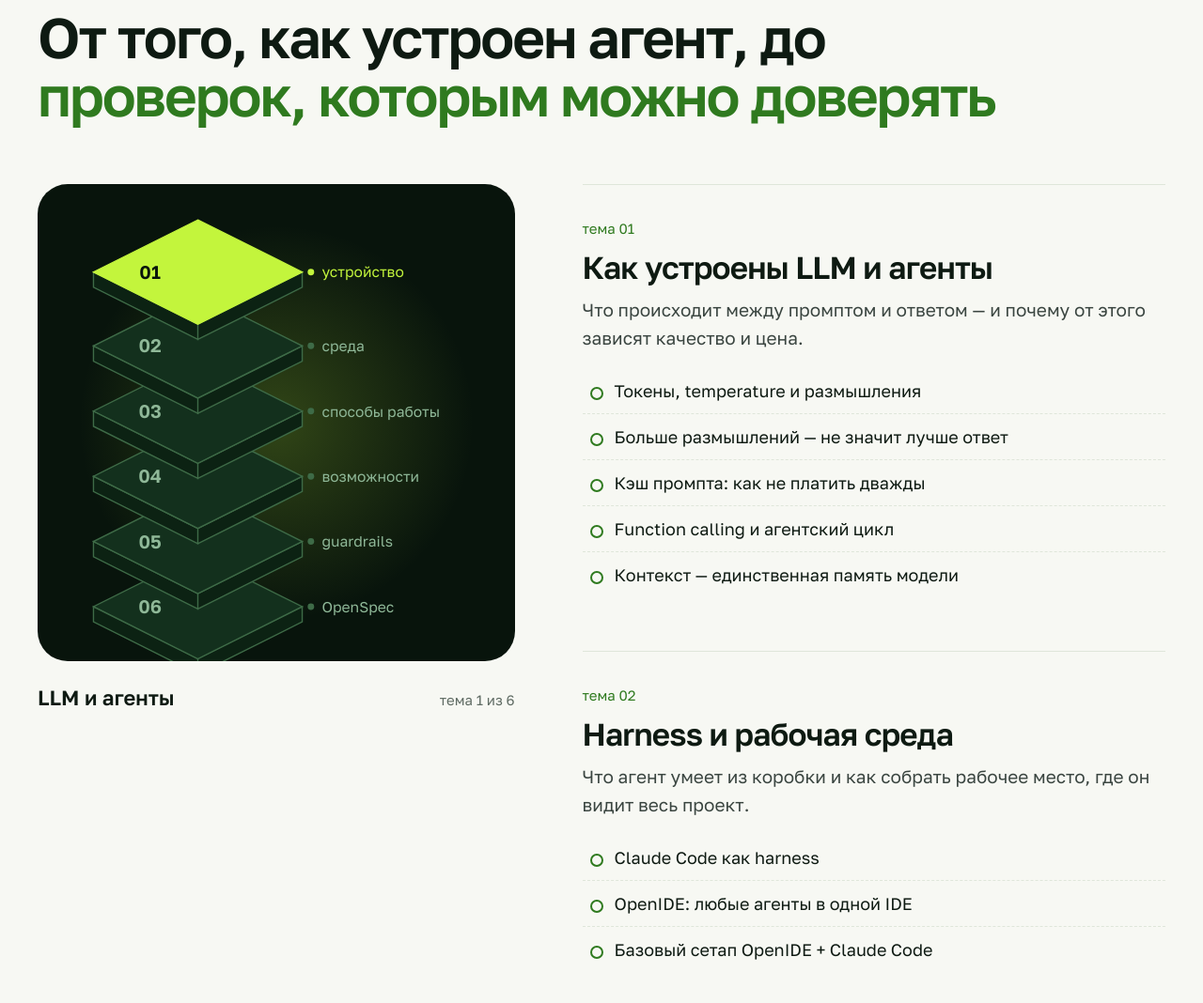
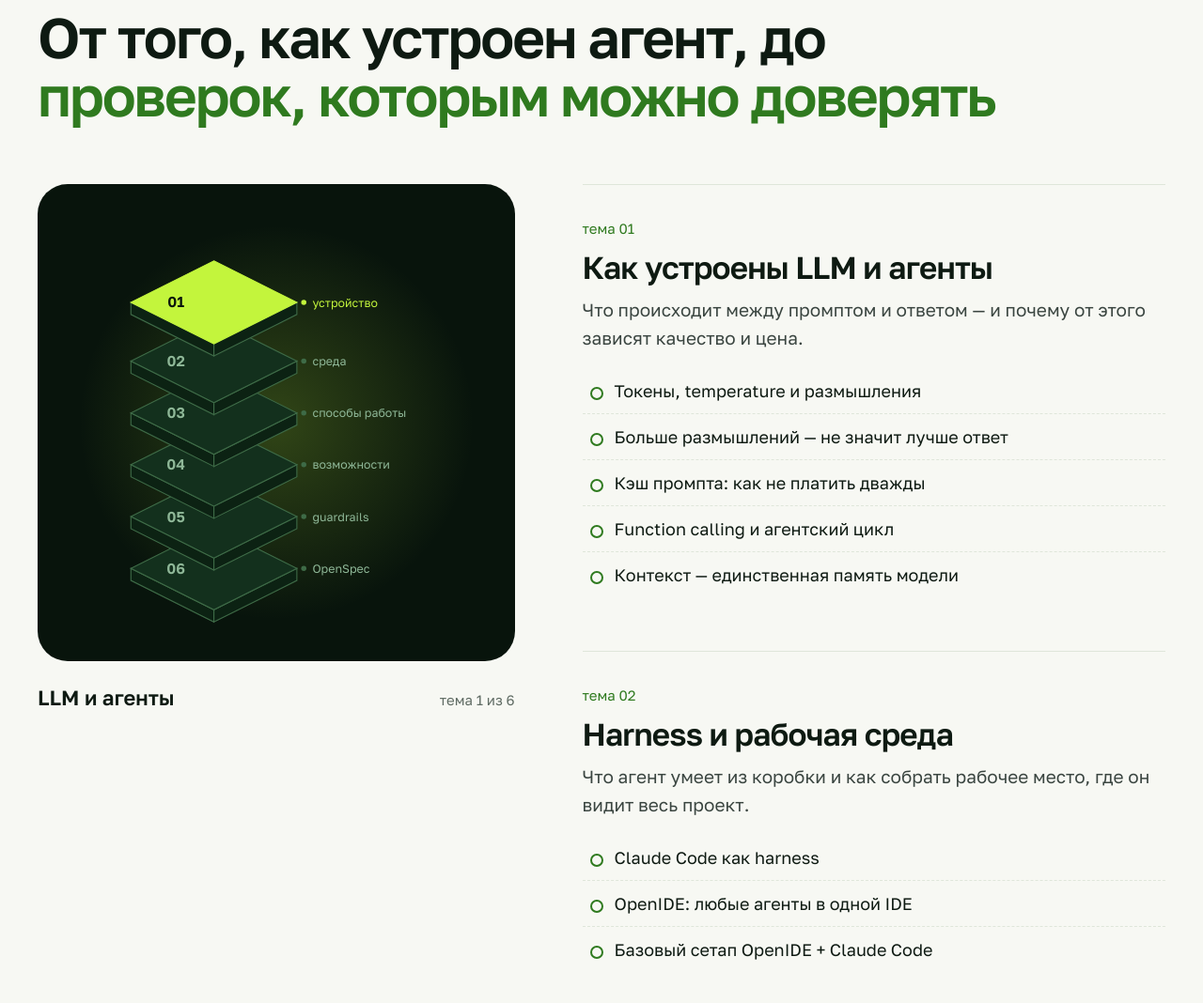
Before and after one commit to befayer/ai-agents-course-landing, a plain HTML site: page index.html in a window 1280 px wide. Shown: the part 1399-2467 px from the top of the page at 94% size. Drawn offline with Linux system fonts and the light colour scheme; animation ran at ten frames a second; a web font is replaced by a local one.

Commit message:
Вписать стек программы в блок, чтобы нижняя плитка не обрезалась
Co-Authored-By: Claude Opus 5.5 <noreply@anthropic.com>

```diff
--- a/index.html
+++ b/index.html
@@ -152,7 +152,7 @@ body::before{content:"";position:fixed;inset:0 0 auto;height:env(safe-area-inset
 .prog-vis{position:sticky;top:110px;align-self:start;display:grid;gap:22px}
 .stack{background:var(--night);border-radius:32px;padding:34px;aspect-ratio:1/1;max-height:520px;display:grid;place-items:center;position:relative;overflow:hidden}
 .stack::before{content:"";position:absolute;width:420px;height:420px;border-radius:50%;background:radial-gradient(closest-side,rgba(195,245,60,.22),transparent);left:50%;top:50%;transform:translate(-50%,-50%)}
-.stack svg{width:100%;height:auto;position:relative}
+.stack svg{width:100%;height:100%;min-height:0;position:relative;overflow:visible}
 .stack .pl{transition:transform .8s var(--ease)}
 .stack .pl .top-f{fill:#13301d;stroke:#3e6b47;stroke-width:1.2;transition:fill .6s ease,stroke .6s ease}
 .stack .pl .side-f{fill:#0c2213;stroke:#3e6b47;stroke-width:1.2}
```
